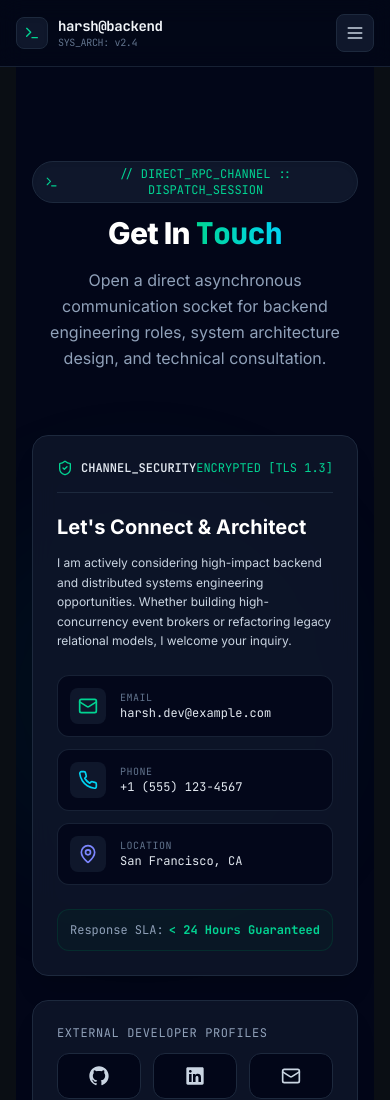
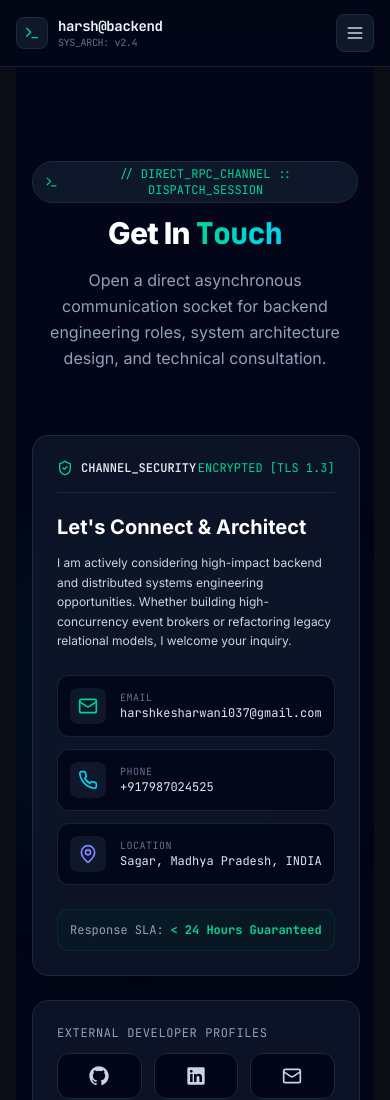
Before and after one commit to Harsh-GitHup/portfolio, a Next.js app: page /contact in a window 390 px wide. Shown: the top 1100 px of the page. Built offline with nearby package versions, Linux system fonts and the light colour scheme.

Commit message:
🔄 UPDATE: Update contact details, phone, location, and technical skills matrix

```diff
--- a/src/data/contact.ts
+++ b/src/data/contact.ts
@@ -9,19 +9,19 @@ export const contactInfo: ContactItem[] = [
     {
         id: 'email',
         label: 'Email',
-        value: 'harsh.dev@example.com',
-        link: 'mailto:harsh.dev@example.com',
+        value: 'harshkesharwani037@gmail.com',
+        link: 'mailto:harshkesharwani037@gmail.com',
     },
     {
         id: 'phone',
         label: 'Phone',
-        value: '+1 (555) 123-4567',
-        link: 'tel:+15551234567',
+        value: '+917987024525',
+        link: 'tel:+917987024525',
     },
     {
         id: 'location',
         label: 'Location',
-        value: 'San Francisco, CA',
+        value: 'Sagar, Madhya Pradesh, INDIA',
         link: null,
     },
 ]
--- a/src/data/links.ts
+++ b/src/data/links.ts
@@ -1,7 +1,7 @@
 export const socialLinks = [
   { id: 'github', label: 'GitHub', href: 'https://github.com/Harsh-GitHup' },
   { id: 'linkedin', label: 'LinkedIn', href: 'https://www.linkedin.com/in/harshkesharwani' },
-  { id: 'email', label: 'Email', href: 'mailto:harshkesharwani53@gmail.com' },
+  { id: 'email', label: 'Email', href: 'mailto:harshkesharwani037@gmail.com' },
 ]
 
 export const navItems = [
--- a/src/data/skills.ts
+++ b/src/data/skills.ts
@@ -69,9 +69,14 @@ export const skillCategories: SkillCategory[] = [
     iconId: 'code',
     skills: [
       { name: 'React', level: 88 },
+      { name: 'Angular', level: 80 },
+      { name: 'JavaScript', level: 88 },
+      { name: 'TypeScript', level: 85 },
       { name: 'Next.js', level: 85 },
-      { name: 'TypeScript', level: 85 },
       { name: 'Tailwind CSS', level: 88 },
+      { name: 'Bootstrap', level: 85 },
+      { name: 'HTML/CSS', level: 90 },
+      { name: 'Responsive Design', level: 90 },
     ],
   },
 ]
```
